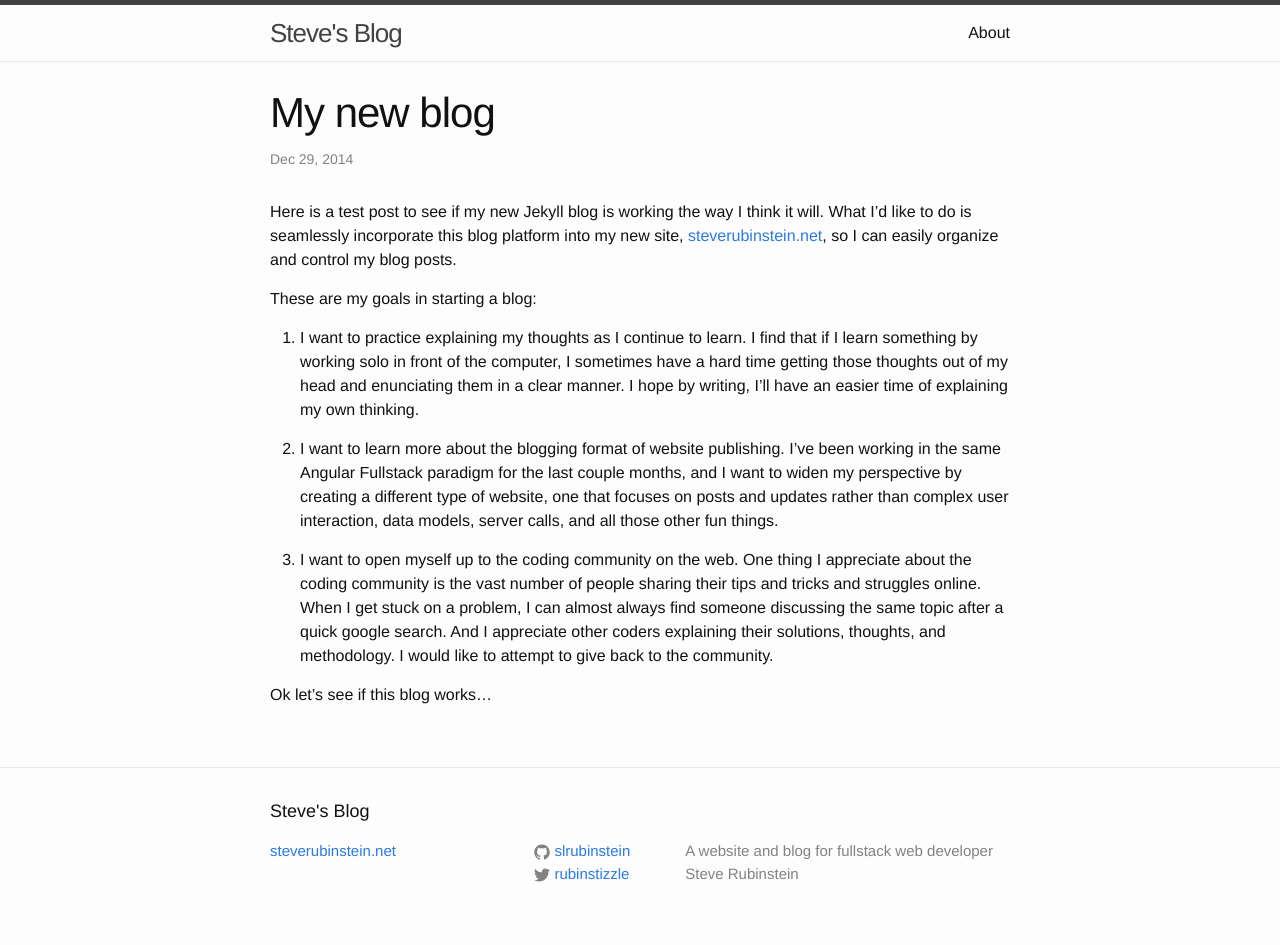
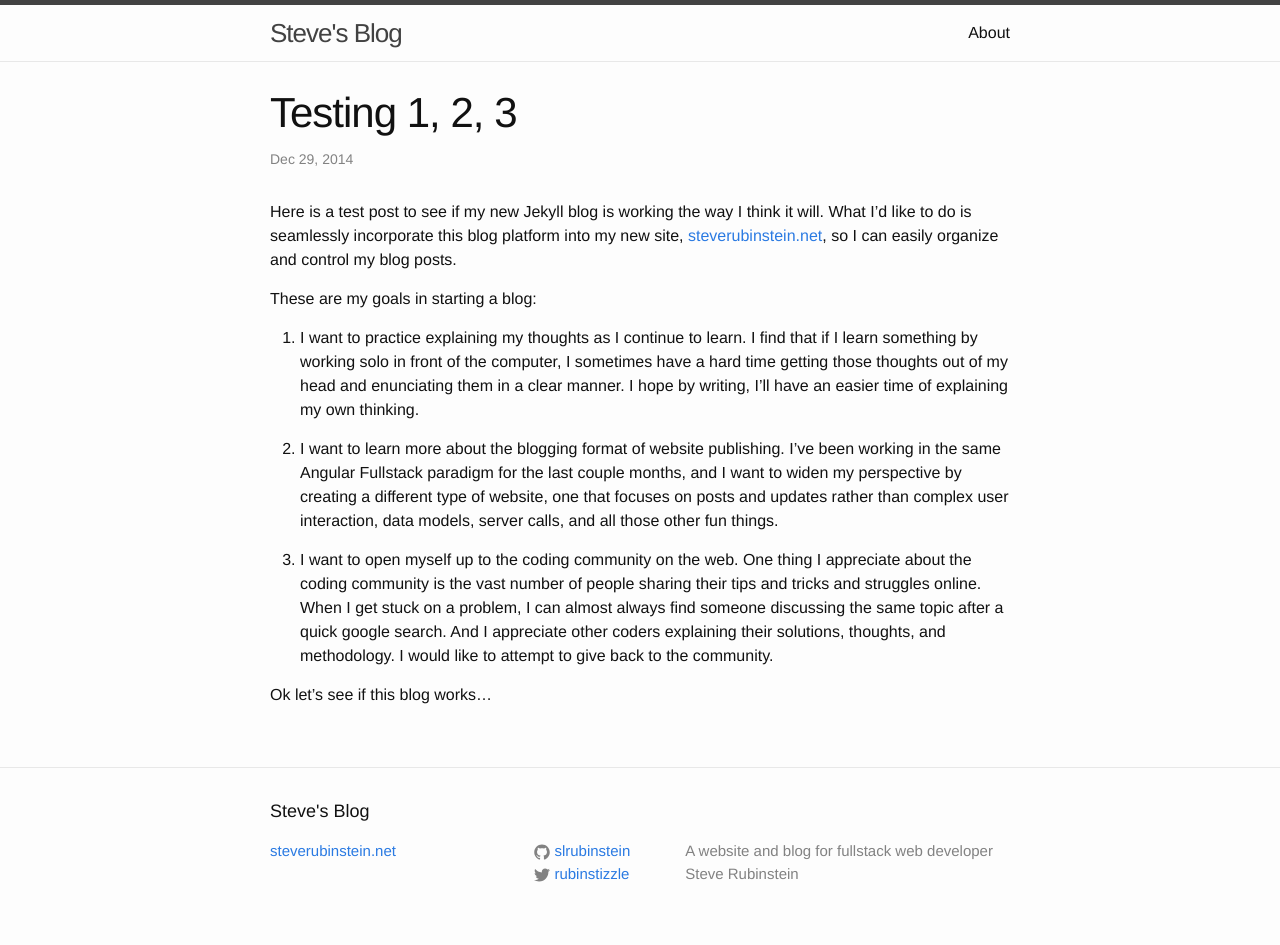
Before and after one commit to slrubinstein/slrubinstein.github.io, a Jekyll site: the page built from _posts/2014-12-29-my-new-blog.markdown, in a window 1280 px wide. Built offline with Jekyll 4.4.1, drawn with Linux system fonts in a browser that asks for light colours.

Commit message:
add gemfile for localhost server, edits to first post

```diff
--- /dev/null
+++ b/Gemfile
@@ -0,0 +1,2 @@
+source 'https://rubygems.org'
+gem 'github-pages'
--- a/_posts/2014-12-29-my-new-blog.markdown
+++ b/_posts/2014-12-29-my-new-blog.markdown
@@ -1,6 +1,6 @@
 ---
 layout: post
-title:  "My new blog"
+title:  "Testing 1, 2, 3"
 date:   2014-12-29 11:23:11
 categories: blog
 ---
```
Also changed, not shown: Gemfile.lock (added).
